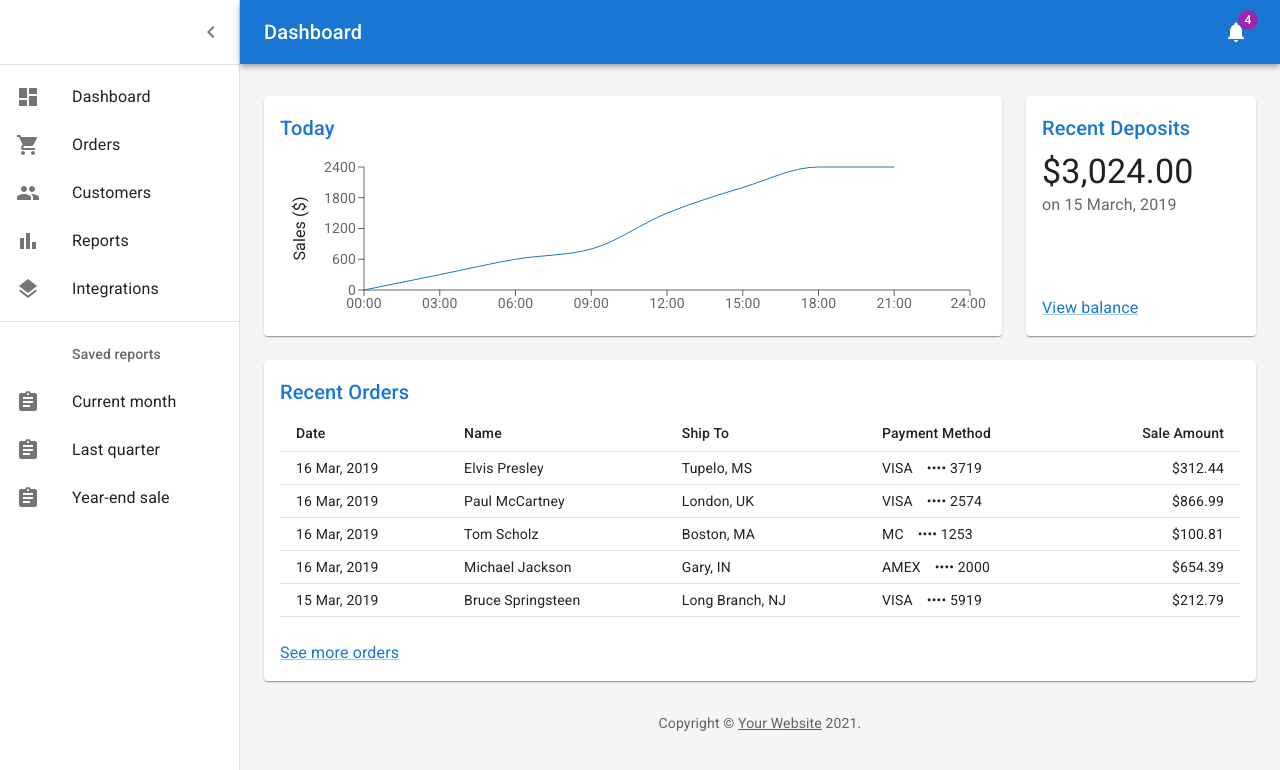
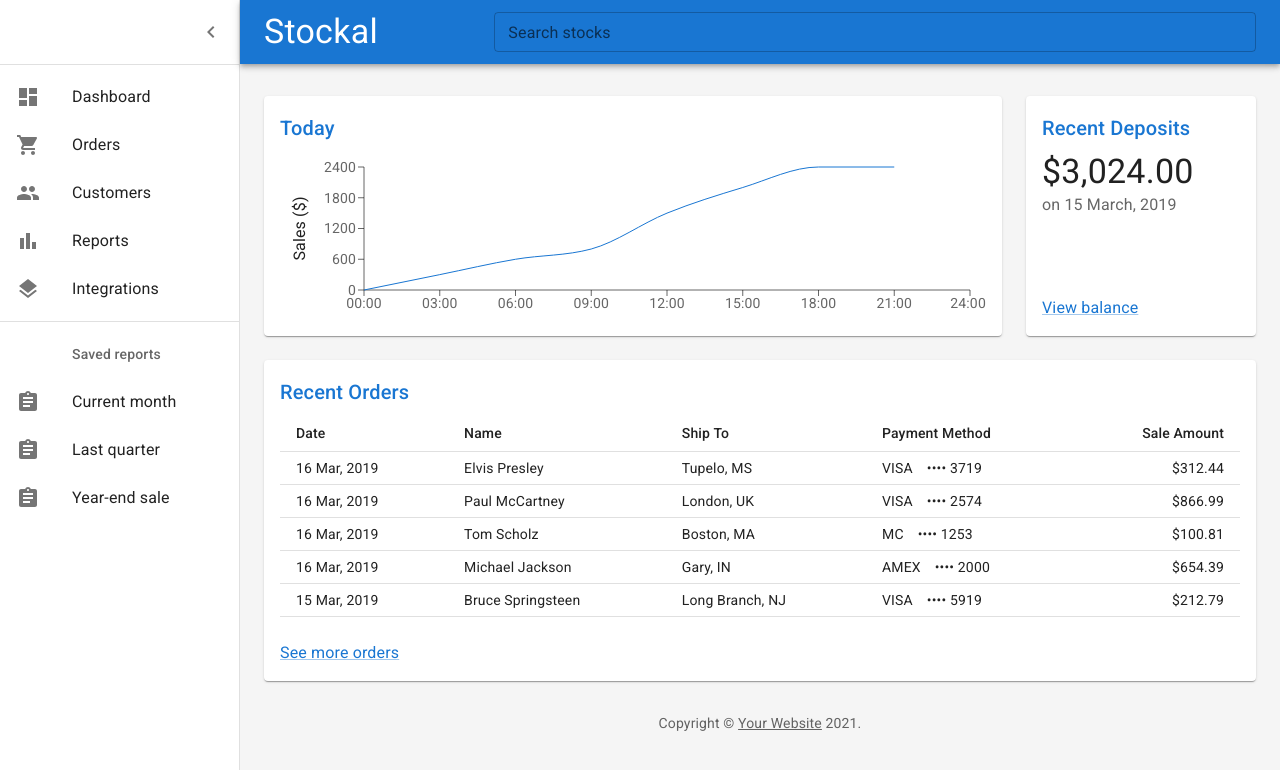
Before and after one commit to hzhcongo/stockal, a React (Create React App) app: page / in a window 1280 px wide. Shown: the top 770 px of the page. Built offline with nearby package versions, Linux system fonts and the light colour scheme; a web font is replaced by a local one.

Commit message:
master - Add non-functional SearchBar and remove unneeded elements in AppBar

```diff
--- a/src/Components/Dashboard.tsx
+++ b/src/Components/Dashboard.tsx
@@ -22,6 +22,7 @@
 import Deposits from './Deposits';
 import Orders from './Orders';
 import Copyright from './Copyright';
+import SearchBar from './SearchBar';
 
 const drawerWidth: number = 240;
 
@@ -105,18 +106,14 @@
             </IconButton>
             <Typography
               component="h1"
-              variant="h6"
+              variant="h4"
               color="inherit"
               noWrap
-              sx={{ flexGrow: 1 }}
+              sx={{ width: 300 }}
             >
-              Dashboard
+              Stockal
             </Typography>
-            <IconButton color="inherit">
-              <Badge badgeContent={4} color="secondary">
-                <NotificationsIcon />
-              </Badge>
-            </IconButton>
+            <SearchBar/>
           </Toolbar>
         </AppBar>
         <Drawer variant="permanent" open={open}>
--- /dev/null
+++ b/src/Components/SearchBar.tsx
@@ -0,0 +1,146 @@
+import * as React from 'react';
+import TextField from '@mui/material/TextField';
+import Stack from '@mui/material/Stack';
+import Autocomplete from '@mui/material/Autocomplete';
+
+export default function SearchBar() {
+  return (
+    <Autocomplete
+      id="SearchBar"
+      freeSolo
+      fullWidth
+      autoHighlight
+      size = 'small'
+      options={top100Films.map((option) => option.title)}
+      renderInput={(params) => <TextField {...params} label="Search stocks" />}
+    />
+  );
+}
+
+// Top 100 films as rated by IMDb users. http://www.imdb.com/chart/top
+const top100Films = [
+  { title: 'The Shawshank Redemption', year: 1994 },
+  { title: 'The Godfather', year: 1972 },
+  { title: 'The Godfather: Part II', year: 1974 },
+  { title: 'The Dark Knight', year: 2008 },
+  { title: '12 Angry Men', year: 1957 },
+  { title: "Schindler's List", year: 1993 },
+  { title: 'Pulp Fiction', year: 1994 },
+  {
+    title: 'The Lord of the Rings: The Return of the King',
+    year: 2003,
+  },
+  { title: 'The Good, the Bad and the Ugly', year: 1966 },
+  { title: 'Fight Club', year: 1999 },
+  {
+    title: 'The Lord of the Rings: The Fellowship of the Ring',
+    year: 2001,
+  },
+  {
+    title: 'Star Wars: Episode V - The Empire Strikes Back',
+    year: 1980,
+  },
+  { title: 'Forrest Gump', year: 1994 },
+  { title: 'Inception', year: 2010 },
+  {
+    title: 'The Lord of the Rings: The Two Towers',
+    year: 2002,
+  },
+  { title: "One Flew Over the Cuckoo's Nest", year: 1975 },
+  { title: 'Goodfellas', year: 1990 },
+  { title: 'The Matrix', year: 1999 },
+  { title: 'Seven Samurai', year: 1954 },
+  {
+    title: 'Star Wars: Episode IV - A New Hope',
+    year: 1977,
+  },
+  { title: 'City of God', year: 2002 },
+  { title: 'Se7en', year: 1995 },
+  { title: 'The Silence of the Lambs', year: 1991 },
+  { title: "It's a Wonderful Life", year: 1946 },
+  { title: 'Life Is Beautiful', year: 1997 },
+  { title: 'The Usual Suspects', year: 1995 },
+  { title: 'Léon: The Professional', year: 1994 },
+  { title: 'Spirited Away', year: 2001 },
+  { title: 'Saving Private Ryan', year: 1998 },
+  { title: 'Once Upon a Time in the West', year: 1968 },
+  { title: 'American History X', year: 1998 },
+  { title: 'Interstellar', year: 2014 },
+  { title: 'Casablanca', year: 1942 },
+  { title: 'City Lights', year: 1931 },
+  { title: 'Psycho', year: 1960 },
+  { title: 'The Green Mile', year: 1999 },
+  { title: 'The Intouchables', year: 2011 },
+  { title: 'Modern Times', year: 1936 },
+  { title: 'Raiders of the Lost Ark', year: 1981 },
+  { title: 'Rear Window', year: 1954 },
+  { title: 'The Pianist', year: 2002 },
+  { title: 'The Departed', year: 2006 },
+  { title: 'Terminator 2: Judgment Day', year: 1991 },
+  { title: 'Back to the Future', year: 1985 },
+  { title: 'Whiplash', year: 2014 },
+  { title: 'Gladiator', year: 2000 },
+  { title: 'Memento', year: 2000 },
+  { title: 'The Prestige', year: 2006 },
+  { title: 'The Lion King', year: 1994 },
+  { title: 'Apocalypse Now', year: 1979 },
+  { title: 'Alien', year: 1979 },
+  { title: 'Sunset Boulevard', year: 1950 },
+  {
+    title: 'Dr. Strangelove or: How I Learned to Stop Worrying and Love the Bomb',
+    year: 1964,
+  },
+  { title: 'The Great Dictator', year: 1940 },
+  { title: 'Cinema Paradiso', year: 1988 },
+  { title: 'The Lives of Others', year: 2006 },
+  { title: 'Grave of the Fireflies', year: 1988 },
+  { title: 'Paths of Glory', year: 1957 },
+  { title: 'Django Unchained', year: 2012 },
+  { title: 'The Shining', year: 1980 },
+  { title: 'WALL·E', year: 2008 },
+  { title: 'American Beauty', year: 1999 },
+  { title: 'The Dark Knight Rises', year: 2012 },
+  { title: 'Princess Mononoke', year: 1997 },
+  { title: 'Aliens', year: 1986 },
+  { title: 'Oldboy', year: 2003 },
+  { title: 'Once Upon a Time in America', year: 1984 },
+  { title: 'Witness for the Prosecution', year: 1957 },
+  { title: 'Das Boot', year: 1981 },
+  { title: 'Citizen Kane', year: 1941 },
+  { title: 'North by Northwest', year: 1959 },
+  { title: 'Vertigo', year: 1958 },
+  {
+    title: 'Star Wars: Episode VI - Return of the Jedi',
+    year: 1983,
+  },
+  { title: 'Reservoir Dogs', year: 1992 },
+  { title: 'Braveheart', year: 1995 },
+  { title: 'M', year: 1931 },
+  { title: 'Requiem for a Dream', year: 2000 },
+  { title: 'Amélie', year: 2001 },
+  { title: 'A Clockwork Orange', year: 1971 },
+  { title: 'Like Stars on Earth', year: 2007 },
+  { title: 'Taxi Driver', year: 1976 },
+  { title: 'Lawrence of Arabia', year: 1962 },
+  { title: 'Double Indemnity', year: 1944 },
+  {
+    title: 'Eternal Sunshine of the Spotless Mind',
+    year: 2004,
+  },
+  { title: 'Amadeus', year: 1984 },
+  { title: 'To Kill a Mockingbird', year: 1962 },
+  { title: 'Toy Story 3', year: 2010 },
+  { title: 'Logan', year: 2017 },
+  { title: 'Full Metal Jacket', year: 1987 },
+  { title: 'Dangal', year: 2016 },
+  { title: 'The Sting', year: 1973 },
+  { title: '2001: A Space Odyssey', year: 1968 },
+  { title: "Singin' in the Rain", year: 1952 },
+  { title: 'Toy Story', year: 1995 },
+  { title: 'Bicycle Thieves', year: 1948 },
+  { title: 'The Kid', year: 1921 },
+  { title: 'Inglourious Basterds', year: 2009 },
+  { title: 'Snatch', year: 2000 },
+  { title: '3 Idiots', year: 2009 },
+  { title: 'Monty Python and the Holy Grail', year: 1975 },
+];
```
